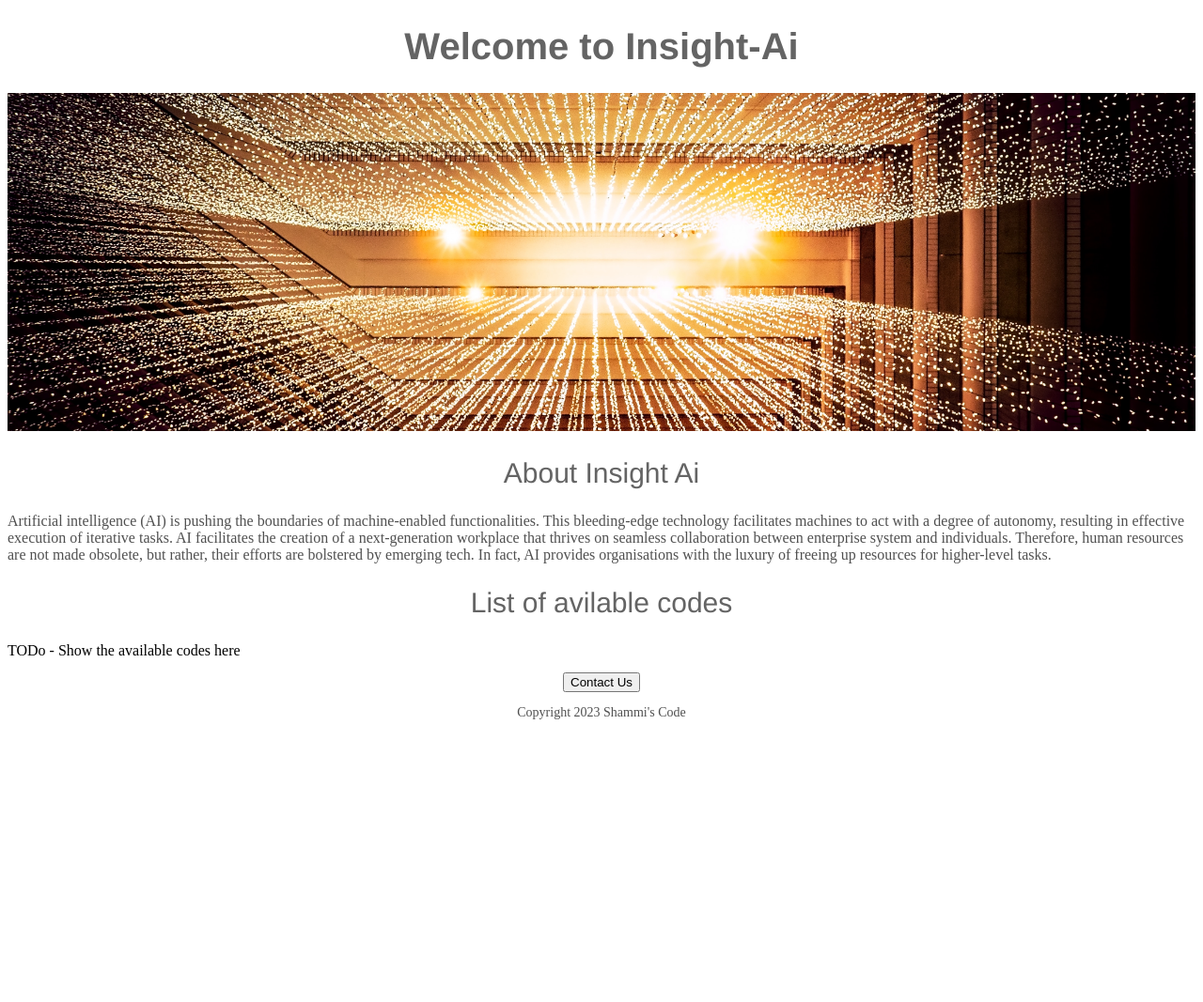
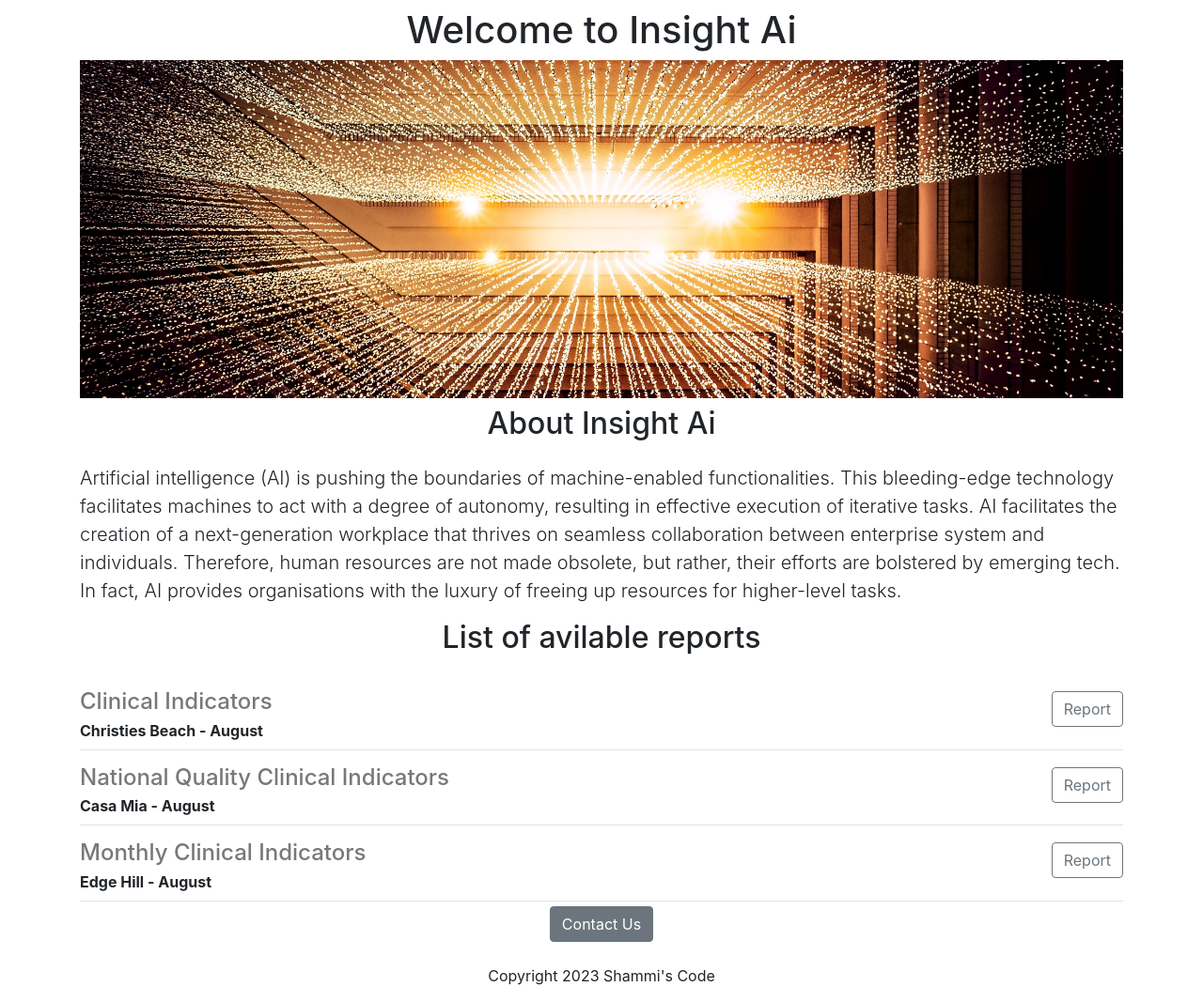
Before and after one commit to ssaini19/insight-ai, a Flask app: page / in a window 1280 px wide. Shown: the whole page at 94% size. Before the commit the page ends 766 px from the top, so only its background shows below. Run offline with Flask 3, Linux system fonts and the light colour scheme.

Commit message:
Completed Final Css Style

```diff
--- a/app.py
+++ b/app.py
@@ -2,10 +2,33 @@ from flask import Flask, render_template
 
 app = Flask(__name__)
 
+REPORTS = [
+  {
+    'id': 1,
+    'site': 'Christies Beach',
+    'title': 'Clinical Indicators',
+    'Month': 'August',
+  },
+  {
+    'id': 2,
+    'site': 'Casa Mia',
+    'title': 'National Quality Clinical Indicators',
+    'Month': 'August',
+  },
+  {
+    'id': 3,
+    'site': 'Edge Hill',
+    'title': 'Monthly Clinical Indicators',
+    'Month': 'August',
+  },
+]
+
 
 @app.route("/")
 def hello_world():
-  return render_template('home.html')
+  return render_template('home.html',
+                         reports=REPORTS,
+                         company_name='Insight Ai')
 
 
 if __name__ == "__main__":
--- a/templates/home.html
+++ b/templates/home.html
@@ -2,39 +2,41 @@
 <html lang="en">
   <head>
     <title>Insight-Ai</title>
+    <meta charset="utf-8">
+    <meta name="viewport" content="width=device-width, initial-scale=1">
+    <link rel="stylesheet" href="https://cdn.jsdelivr.net/npm/bootstrap@4.4.1/dist/css/bootstrap.min.css" integrity="sha384-Vkoo8x4CGsO3+Hhxv8T/Q5PaXtkKtu6ug5TOeNV6gBiFeWPGFN9MuhOf23Q9Ifjh" crossorigin="anonymous">
     <style>
-      h1 { font-size: 40px; font-family: helvetica; font-weight= normal;color: rgb(100,100,100); text-align: center;}
+      #banner{width: 100%;height: 360px;object-fit: cover;}
+    </style>
 
-
-      #banner { width: 100%;height: 360px;object-fit: cover;}
-
-
-      h2 { font-size: 30px; font-family: helvetica; font-weight= normal;color: rgb(100,100,100); text-align: center;font-weight: normal;}
-
-      p { font-size: 14px; font-family: serif; color:rgb(80, 80,80)}
-
-      .container{max-width: 720; margin: 0 auto 0 auto;}
-
-       .bodytext { font-size: 16px; font-family: serif; color:rgb(80, 80,80)}
-
-    </style>
   </head>
   <body>
     <div class="container">
-      <h1>Welcome to Insight-Ai</h1>
-      <img id="banner" src="https://insight-ai--shammisaini19.repl.co/static/banner.jpg">
-      <h2>About Insight Ai</h2>
-      <p class="bodytext">
+      <h1 class="text-center mt-2 md-4">Welcome to {{company_name}}</h1>
+      <img class="img-fluid" id="banner" src="https://insight-ai--shammisaini19.repl.co/static/banner.jpg">
+      <h2 class="text-center mt-2 mb-4">About Insight Ai</h2>
+      <p class="lead">
         Artificial intelligence (AI) is pushing the boundaries of machine-enabled functionalities. This bleeding-edge technology facilitates machines to act with a degree of autonomy, resulting in effective execution of iterative tasks.
 
   AI facilitates the creation of a next-generation workplace that thrives on seamless collaboration between enterprise system and individuals. Therefore, human resources are not made obsolete, but rather, their efforts are bolstered by emerging tech. In fact, AI provides organisations with the luxury of freeing up resources for higher-level tasks.
       </p>
-        <h2> List of avilable codes</h2>
-        <pclass="bodytext"> TODo - Show the available codes here</p>
-        <div style="text-align:center;">
-        <button> Contact Us</button>
-          <p>Copyright 2023 Shammi's Code</p>
-        </div>
+        <h2 class="text-center mt-2 mb-4"> List of avilable reports</h2>
+
+      <div>
+          {% for report in reports %}
+
+        {% include 'reportlist.html' %}
+
+          {% endfor %}
       </div>
+
+
+
+
+  <div class="text-center">
+    <button class="btn btn-secondary"> Contact Us</button>
+      <p class="mt-4">Copyright 2023 Shammi's Code</p>
+      </div>
+    </div>
   </body>
 </html>
--- /dev/null
+++ b/templates/reportlist.html
@@ -0,0 +1,13 @@
+<div class="border-bottom" style="margin-bottom: 5px; padding-bottom: 8px">
+  <div class="row">
+    <div class="col-8">
+      <h4 style="color:rgb(120, 120, 120); margin-bottom:4px; margin-top:10px">{{report['title']}}</h4>
+      <div>
+        <b>{{report['site']}} - {{report['Month']}}</b>
+      </div>
+    </div>
+    <div class="col-4">
+      <button type="button" class="btn btn-outline-secondary float-right" style="margin-top: 13px;">Report</button>
+    </div>
+  </div>
+</div>
```
